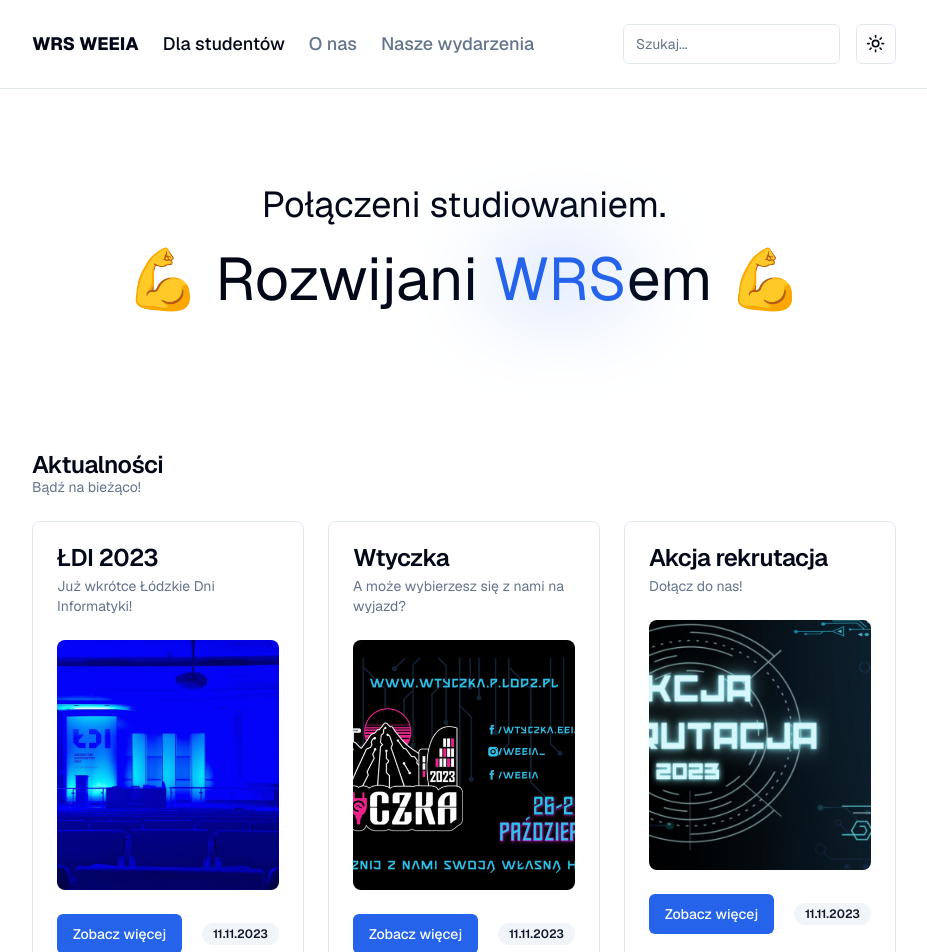
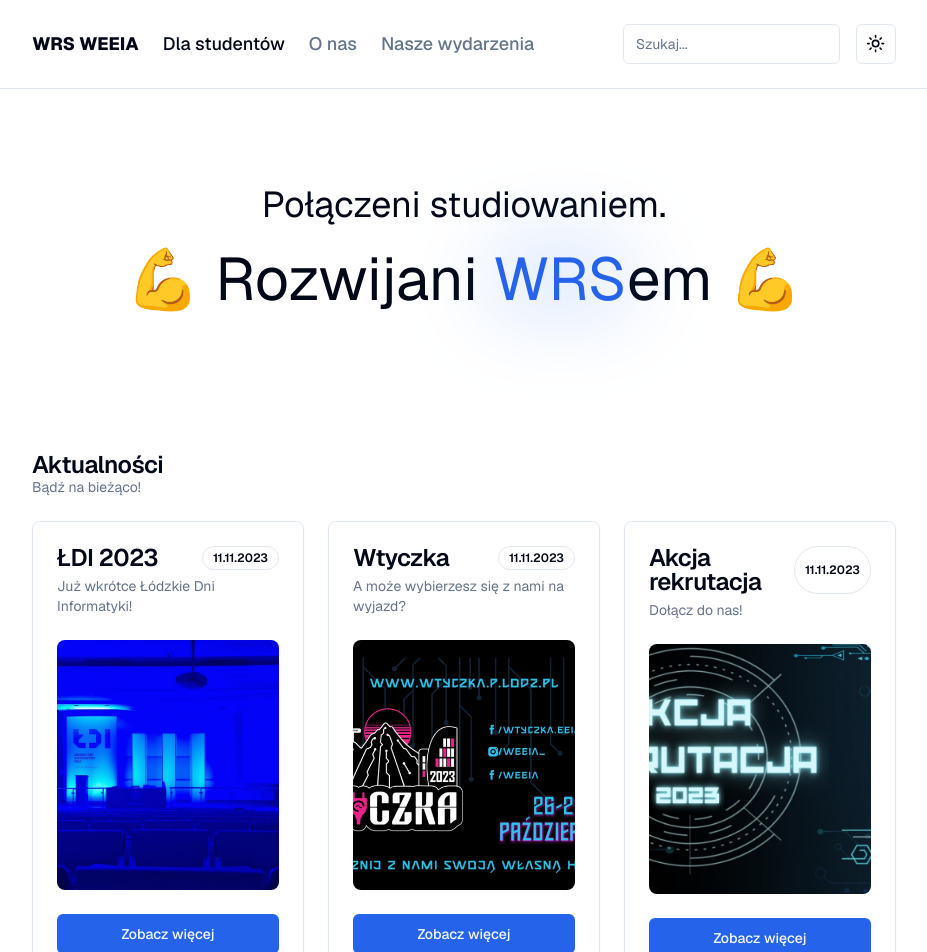
Before and after one commit to WRS-WEEIA-IT/WRS-Website, a Next.js app: page / in a window 1280 px wide. Shown: the top 952 px of the page, without its empty margins (176-1103 px from the left). Built offline with nearby package versions, Linux system fonts and the light colour scheme.

Commit message:
Improve card design

```diff
--- a/app/page.tsx
+++ b/app/page.tsx
@@ -1,7 +1,9 @@
 import { Badge } from '@/components/ui/badge';
 import { Button } from '@/components/ui/button';
 import { Card, CardContent, CardDescription, CardFooter, CardHeader, CardTitle } from '@/components/ui/card';
+import { ArrowUpRight } from 'lucide-react';
 import Image from 'next/image';
+import Link from 'next/link';
 
 export default function Home() {
   return (
@@ -20,41 +22,53 @@
         <div className='flex gap-6 items-stretch'>
           <Card className='w-1/3 hover:border-primary hover:drop-shadow-[0_0_15px_rgba(67,133,243,0.2)] duration-200'>
             <CardHeader>
+              <div className='flex justify-between'>
                 <CardTitle>ŁDI 2023</CardTitle>
+                <Badge variant='outline'>11.11.2023</Badge>
+              </div>
               <CardDescription>Już wkrótce Łódzkie Dni Informatyki!</CardDescription>
             </CardHeader>
             <CardContent>
               <Image src='/ldi.jpg' width={500} height={300} alt='ldi' className='min-h-[250px] object-cover rounded-lg' />
             </CardContent>
-            <CardFooter className='justify-between'>
-              <Button variant='default'>Zobacz więcej</Button>
-              <Badge variant='secondary'>11.11.2023</Badge>
+            <CardFooter className='flex justify-between items-end'>
+              <Button variant='default' className='flex-1'>
+                Zobacz więcej
+              </Button>
             </CardFooter>
           </Card>
           <Card className='w-1/3 hover:border-primary hover:drop-shadow-[0_0_15px_rgba(67,133,243,0.2)] duration-200'>
             <CardHeader>
+              <div className='flex justify-between'>
                 <CardTitle>Wtyczka</CardTitle>
+                <Badge variant='outline'>11.11.2023</Badge>
+              </div>
               <CardDescription>A może wybierzesz się z nami na wyjazd?</CardDescription>
             </CardHeader>
             <CardContent>
               <Image src='/wtyczka.jpg' width={500} height={300} alt='ldi' className='min-h-[250px] object-cover rounded-lg' />
             </CardContent>
-            <CardFooter className='justify-between'>
-              <Button variant='default'>Zobacz więcej</Button>
-              <Badge variant='secondary'>11.11.2023</Badge>
+            <CardFooter className='flex justify-between items-end'>
+              <Button variant='default' className='flex-1'>
+                Zobacz więcej
+              </Button>
             </CardFooter>
           </Card>
           <Card className='w-1/3 hover:border-primary hover:drop-shadow-[0_0_15px_rgba(67,133,243,0.2)] duration-200'>
             <CardHeader>
+              <div className='flex justify-between'>
                 <CardTitle>Akcja rekrutacja</CardTitle>
+                <Badge variant='outline'>11.11.2023</Badge>
+              </div>
               <CardDescription>Dołącz do nas!</CardDescription>
             </CardHeader>
             <CardContent>
               <Image src='/akcjarekrutacja.jpg' width={500} height={300} alt='ldi' className='min-h-[250px] object-cover rounded-lg' />
             </CardContent>
-            <CardFooter className='justify-between'>
-              <Button variant='default'>Zobacz więcej</Button>
-              <Badge variant='secondary'>11.11.2023</Badge>
+            <CardFooter>
+              <Button variant='default' className='flex-1'>
+                Zobacz więcej
+              </Button>
             </CardFooter>
           </Card>
         </div>
@@ -69,9 +83,11 @@
           <p className='text-lg text-center w-1/2'>
             Naszym celem jest wspieranie studentów w trakcie studiów, a także zapewnienie im rozrywki i możliwości rozwoju 🚀
           </p>
+          <Link href='/about-us'>
             <Button variant='outline' className='w-max text-foreground'>
               Dowiedz się więcej o nas 📖
             </Button>
+          </Link>
         </div>
       </section>
     </main>
```
Lines whose indentation alone changed are shown as unchanged.
